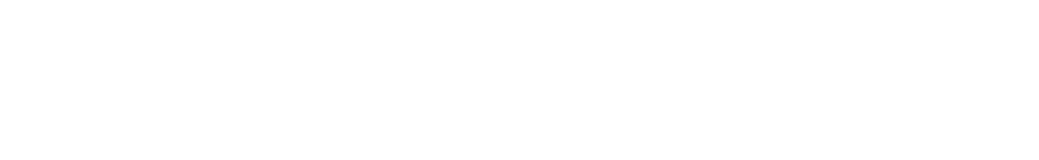
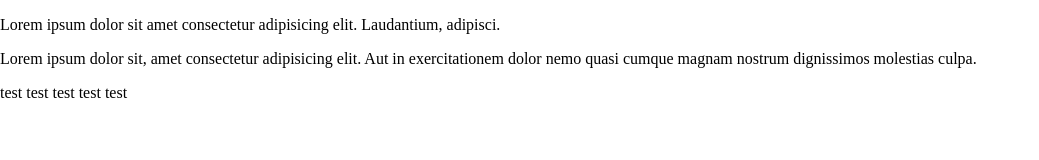
Before and after one commit to DovzhenkoDenys1989/Classwork_24.02.2021-, a plain HTML site: page index.html in a window 1280 px wide. Shown: the whole page, without its empty margins (0-1039 px from the left). Drawn offline with Linux system fonts and the light colour scheme.

Commit message:
Add list-styles

```diff
--- a/assets/css/styles.css
+++ b/assets/css/styles.css
@@ -2,9 +2,21 @@
   box-sizing: border-box;
 }
 
+body,ul{
+  padding: 0;
+  margin: 0;
+}
+
 .wrapper{
-  width: 50vmax;
-  height: 50vmin;
+  width: 200px;
+  height: 200px;
   background-color: bisque;
   border: 5px solid dodgerblue;
 }
+
+ul{
+  list-style-position: inside;
+  list-style-type: none;
+  list-style-image:none;
+
+}
--- a/index.html
+++ b/index.html
@@ -6,9 +6,22 @@
     <title>Practice</title>
   </head>
   <body>
+    <p>
+      Lorem ipsum dolor sit amet consectetur adipisicing elit. Laudantium,
+      adipisci.
+    </p>
     <div class="Wrapper"></div>
-
-
-
-</body>
+    <p>
+      Lorem ipsum dolor sit, amet consectetur adipisicing elit. Aut in
+      exercitationem dolor nemo quasi cumque magnam nostrum dignissimos
+      molestias culpa.
+    </p>
+    <ul>
+      <list>test</list>
+      <list>test</list>
+      <list>test</list>
+      <list>test</list>
+      <list>test</list>
+    </ul>
+  </body>
 </html>
```
